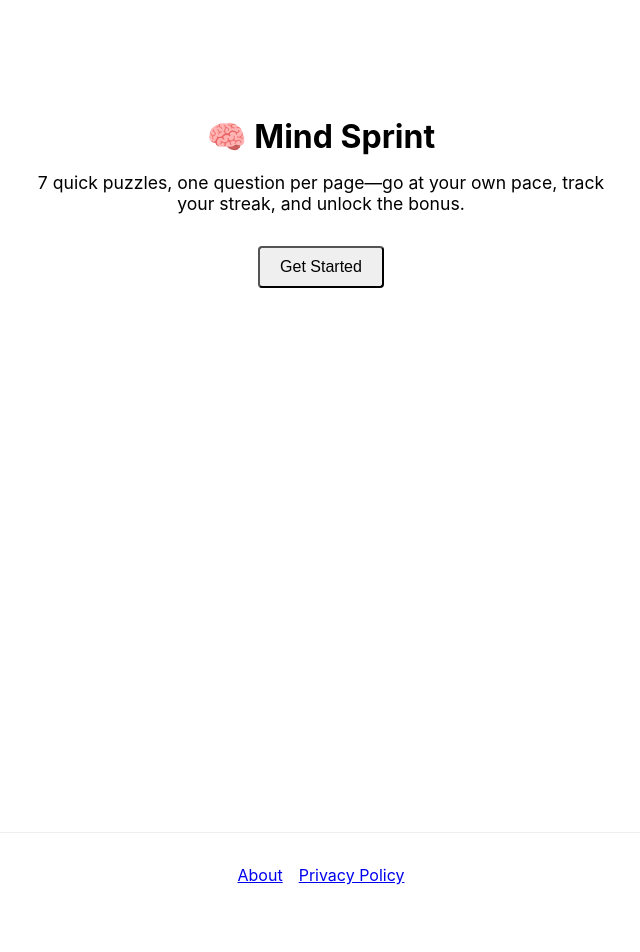
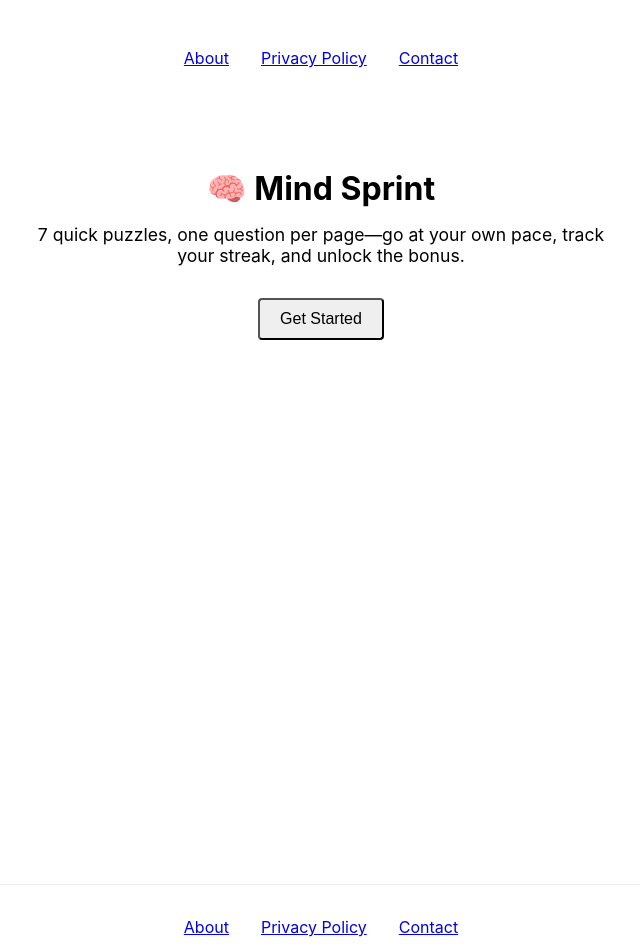
Before and after one commit to justinchase1984/mind-sprint, a Next.js app: page / in a window 1280 px wide. Shown: the top 952 px of the page, without its empty margins (319-959 px from the left). Before the commit the page ends 917 px from the top, so only its background shows below. Built offline with nearby package versions, Linux system fonts and the light colour scheme; no server answers.

Commit message:
Update Layout.tsx

```diff
--- a/components/Layout.tsx
+++ b/components/Layout.tsx
@@ -11,7 +11,7 @@ export default function Layout({ children }: LayoutProps) {
   return (
     <>
       <Head>
-        {/* Google AdSense loader */}
+        {/* Google AdSense loader script */}
         <script
           async
           src="https://pagead2.googlesyndication.com/pagead/js/adsbygoogle.js?client=ca-pub-9372563823272898"
@@ -22,12 +22,8 @@ export default function Layout({ children }: LayoutProps) {
       {/* Top Banner Ad */}
       <div
         id="ad-top"
-        style={{
-          textAlign: 'center',
-          padding: '1rem',
-        }}
+        style={{ textAlign: 'center', padding: '1rem' }}
       >
-        {/* MindSprint_TopBanner_Responsive */}
         <ins
           className="adsbygoogle"
           style={{ display: 'block' }}
@@ -37,35 +33,47 @@ export default function Layout({ children }: LayoutProps) {
           data-full-width-responsive="true"
         />
         <script
-          // Push the ad
           dangerouslySetInnerHTML={{
-            __html: `(adsbygoogle = window.adsbygoogle || []).push({});`,
+            __html: '(adsbygoogle = window.adsbygoogle || []).push({});',
           }}
         />
       </div>
 
+      {/* Global Navigation (visible on every page) */}
+      <nav style={{ textAlign: 'center', padding: '1rem' }}>
+        <Link href="/about">
+          <a style={{ margin: '0 1rem' }}>About</a>
+        </Link>
+        <Link href="/privacy">
+          <a style={{ margin: '0 1rem' }}>Privacy Policy</a>
+        </Link>
+        <Link href="/contact">
+          <a style={{ margin: '0 1rem' }}>Contact</a>
+        </Link>
+      </nav>
+
+      {/* Page Content */}
       <main style={{ minHeight: '80vh' }}>
         {children}
       </main>
 
+      {/* Footer Links (optional, repeats nav for extra visibility) */}
       <footer
         style={{
           borderTop: '1px solid #eee',
           backgroundColor: 'transparent',
           textAlign: 'center',
           padding: '2rem 0',
-          width: '100%',
         }}
       >
         <Link href="/about">
-          <a style={{ marginRight: '1rem', fontWeight: 'normal' }}>
-            About
-          </a>
+          <a style={{ margin: '0 1rem' }}>About</a>
         </Link>
         <Link href="/privacy">
-          <a style={{ fontWeight: 'normal' }}>
-            Privacy Policy
-          </a>
+          <a style={{ margin: '0 1rem' }}>Privacy Policy</a>
+        </Link>
+        <Link href="/contact">
+          <a style={{ margin: '0 1rem' }}>Contact</a>
         </Link>
       </footer>
     </>
```
